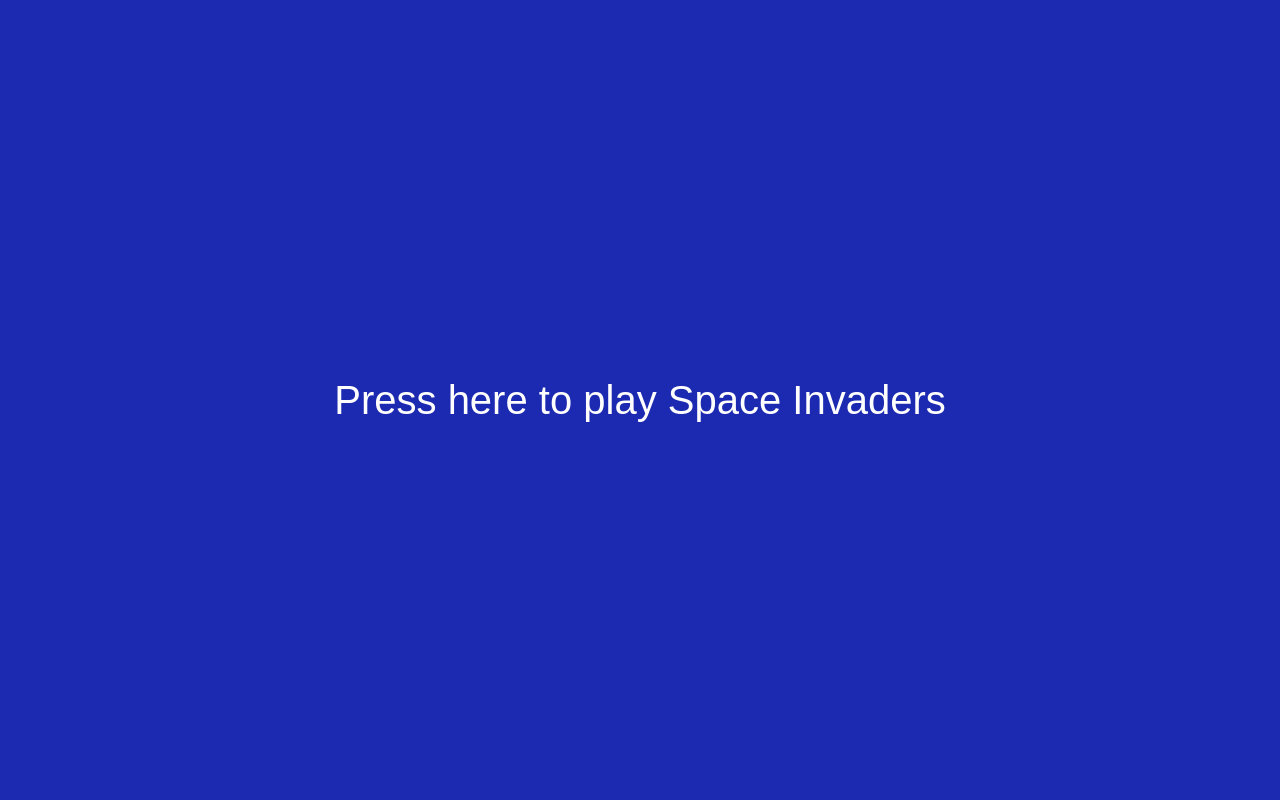
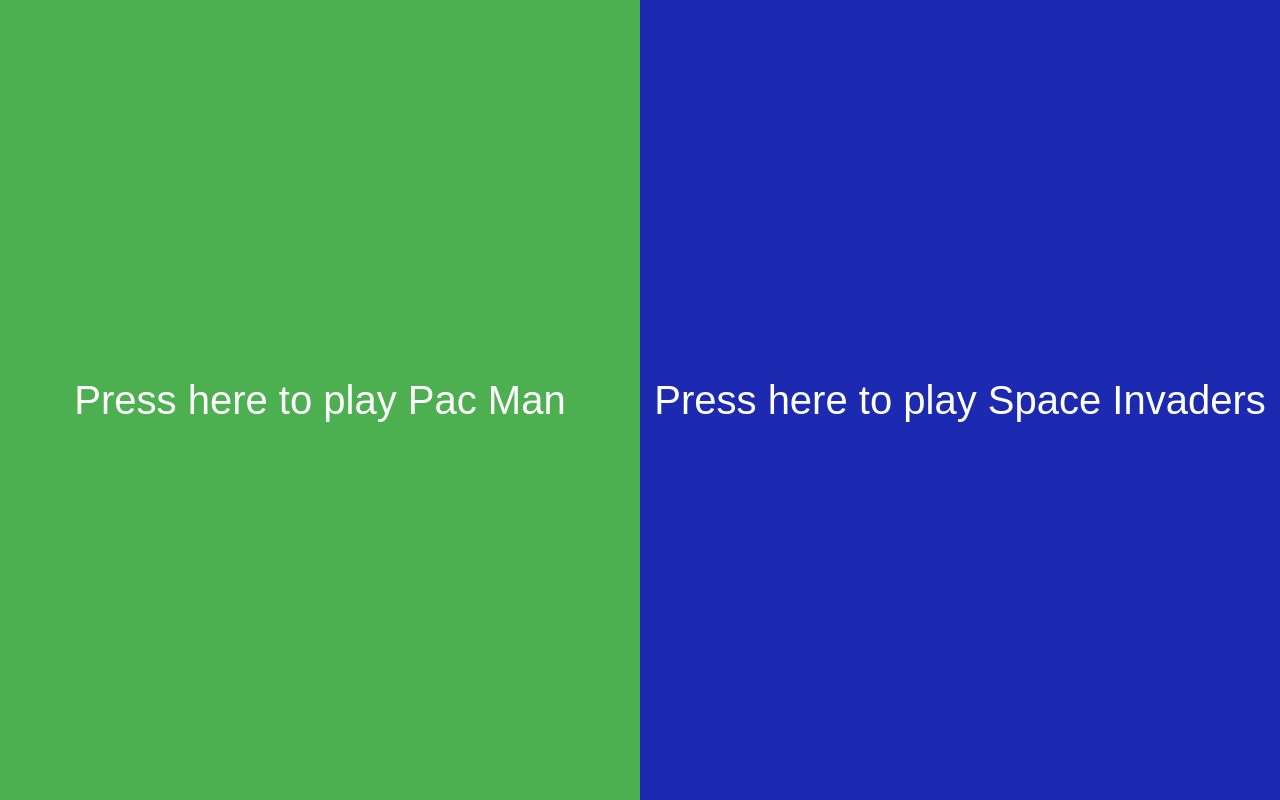
Before and after one commit to Anonymoustank/Anonymoustank.github.io, a plain HTML site: page index.html in a window 1280 px wide. Drawn offline with Linux system fonts and the light colour scheme.

Commit message:
Readded pac man to front page

```diff
--- a/index.html
+++ b/index.html
@@ -19,13 +19,12 @@
             font-size: 40px;
             cursor: pointer;
             height: 100%;
-            /* width: 50%; */
-            width: 100%;
+            width: 50%;
         }
     </style>
 </head>
 <body>
-    <!-- <button class = "button"; style = "background-color: #4CAF50"; onclick = "window.location.href = 'Pac Man/index.html'">Press here to play Pac Man</button> -->
+    <button class = "button"; style = "float: left; background-color: #4CAF50"; onclick = "window.location.href = 'Pac Man/index.html'">Press here to play Pac Man</button>
     <button class = "button"; style="float: right; background-color: #1b2ab1"; onclick = "window.location.href = 'Space_Invaders/index.html'">Press here to play Space Invaders</button>
 </body>
 </html>
```
